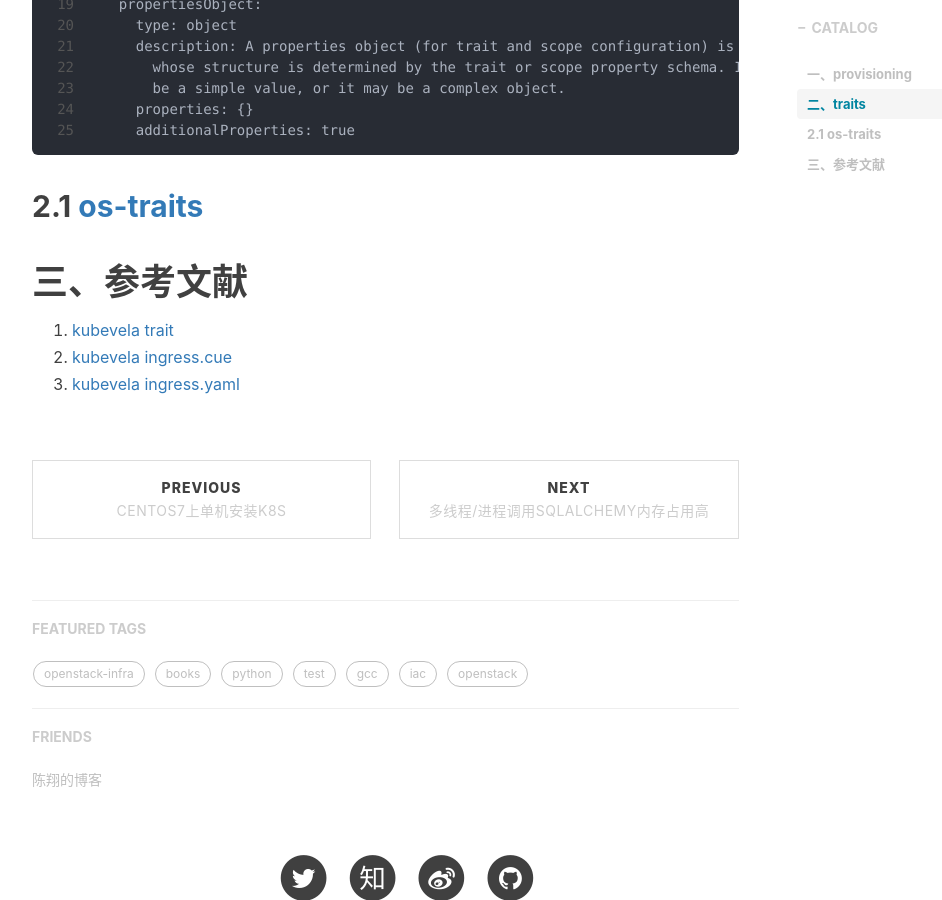
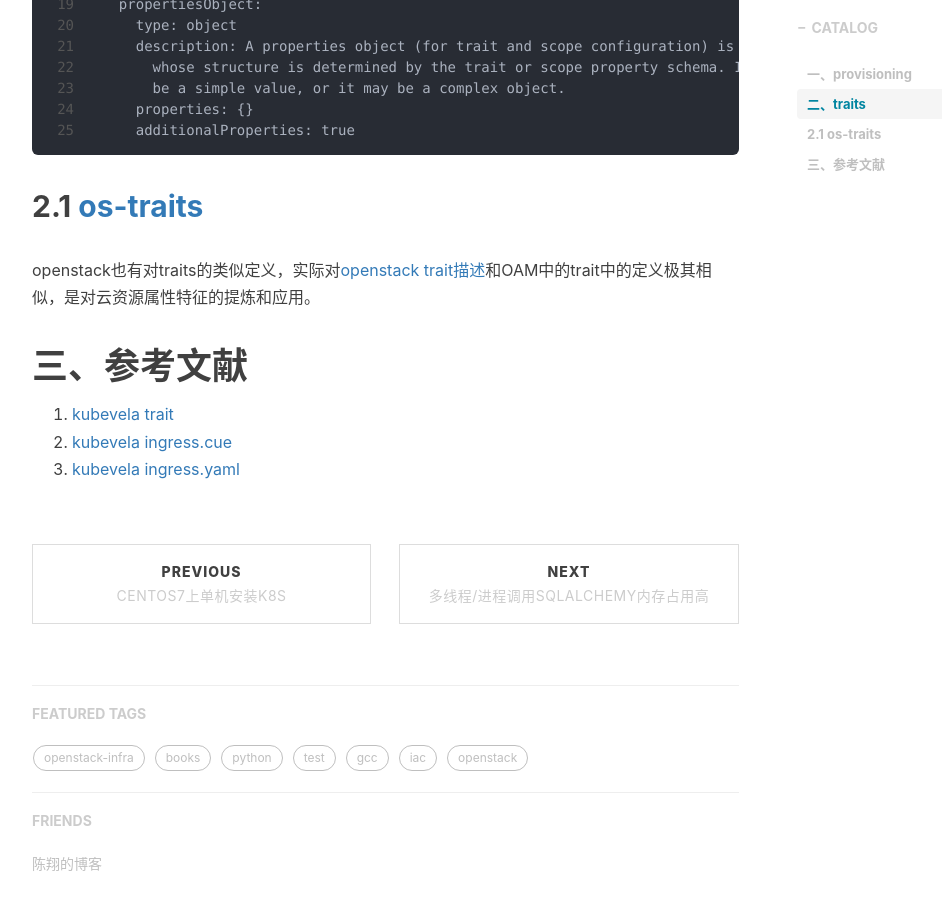
Before and after one commit to shihai1991/shihai1991.github.io, a Jekyll site: the page built from _posts/2022-09-16-application-operate.md, in a window 1280 px wide and 900 px high, scrolled down 2055 px. Shown: the whole window, without its empty margins (233-1175 px from the left). Built offline with Jekyll 4.4.1, drawn with Linux system fonts in a browser that asks for light colours; nearby versions of some CDN libraries; comment, search, counter and statistics services are not loaded.

Commit message:
Update 2022-09-16-application-operate.md

````diff
--- a/_posts/2022-09-16-application-operate.md
+++ b/_posts/2022-09-16-application-operate.md
@@ -77,6 +77,7 @@ traits对象定义如下所示。
 ```
 
 ## 2.1 [os-traits](https://github.com/openstack/os-traits/blob/master/os_traits/compute/arch.py)
+openstack也有对traits的类似定义，实际对[openstack trait描述](https://specs.openstack.org/openstack/nova-specs/specs/pike/implemented/resource-provider-traits.html)和OAM中的trait中的定义极其相似，是对云资源属性特征的提炼和应用。
 
 # 三、参考文献
 1. [kubevela trait](https://github.com/kubevela/kubevela/tree/master/references/docgen/def-doc/trait)
````
